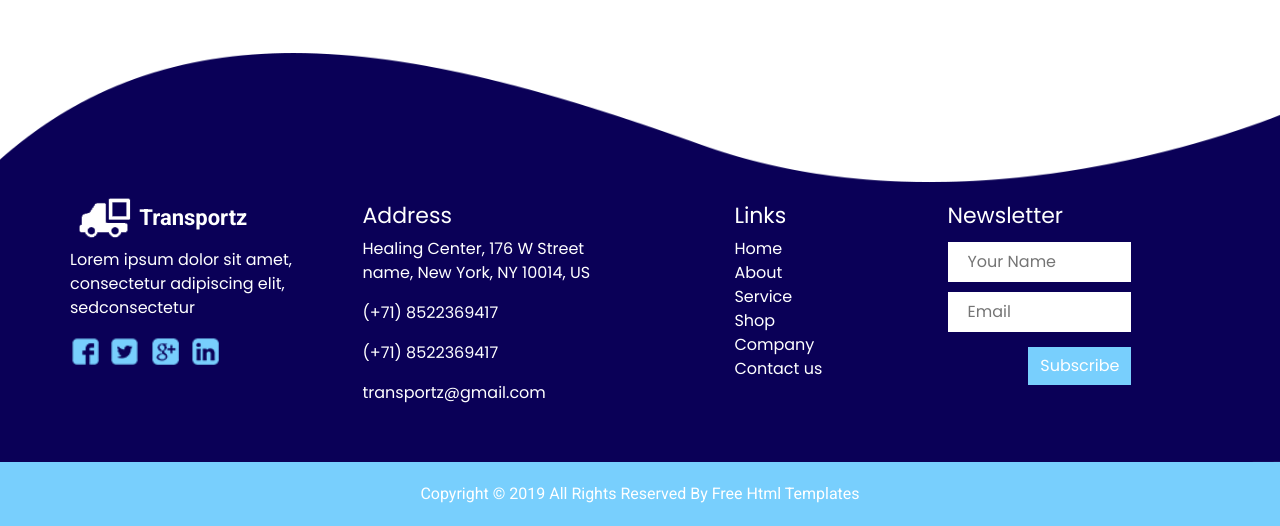
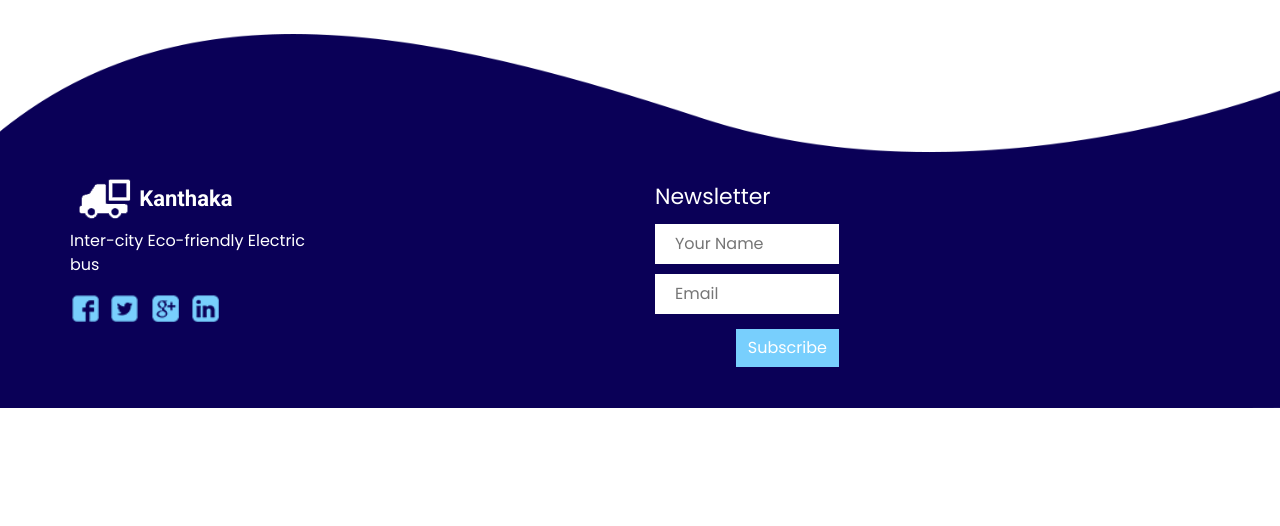
Before and after one commit to Bl4ckh00d/kanthaka, a plain HTML site: page index.html in a window 1280 px wide. Shown: the part 3398-3924 px from the top of the page. After the commit the page ends 3806 px from the top, so only its background shows below. Drawn offline with nearby package versions, Linux system fonts and the light colour scheme; some packages are replaced by stand-ins of ours.

Commit message:
Update index.html

```diff
--- a/index.html
+++ b/index.html
@@ -554,20 +554,19 @@ The "Kanthaka" electric bus project will be a great opportunity for us who are t
           <div class="d-flex align-items-center h-100">
             <div class="company-detail">
               <h3>
-                Company
+                Technology
               </h3>
               <p>
-                Contrary to popular belief, Lorem Ipsum is not simply random text. It has roots in a piece of classical
-                Latin literature from 45 BC, making it over 2000 yearsContrary to popular belief, Lorem Ipsum is not
-                simply random text. It has roots in a piece of classical Latin literature from 45 BC, making it over
-                2000 years
+                The modern "Kanthaka" bus has been manufactured using next-generation support systems with safety at the fore. Modern "Kanthaka" electric buses have been developed to meet our highest safety standards. A range of research-validated and improved safety assistance systems ensure optimum safety for the driver, passengers and other road users. Extra safety with a strong stainless steel body and front energy absorbing bumpers, anti-lock braking system (ABS), electronic stability control program (ESC), A 360° camera system and a modern sensor system ensure reliable security.
+
+
               </p>
             </div>
           </div>
         </div>
         <div class="col-md-6">
           <div class="company_img-box">
-            <img src="images/company.jpg" alt="" class="img-fluid">
+            <img src="images/homw2.jpg" alt="" class="img-fluid">
           </div>
         </div>
       </div>
@@ -629,11 +628,11 @@ The "Kanthaka" electric bus project will be a great opportunity for us who are t
           <div class="logo-box">
             <img src="images/logo-white.png" alt="">
             <span>
-              Transportz
+              Kanthaka
             </span>
           </div>
           <p>
-            Lorem ipsum dolor sit amet, consectetur adipiscing elit, sedconsectetur
+            Inter-city Eco-friendly Electric bus
           </p>
           <div class="info_social">
             <div>
@@ -658,56 +657,10 @@ The "Kanthaka" electric bus project will be a great opportunity for us who are t
             </div>
           </div>
         </div>
-        <div class="col-md-3 info_address">
-          <h5>
-            Address
-          </h5>
-          <p>
-            Healing Center, 176 W Street name,
-            New York, NY 10014, US
-          </p>
-          <p>
-            (+71) 8522369417
-          </p>
-          <p>
-            (+71) 8522369417
-          </p>
-          <p>
-            <a href="">
-              transportz@gmail.com
-            </a>
-          </p>
-        </div>
+
         <div class="col-md-3 info_links">
 
-          <div class="info_nav ">
-            <nav class="">
-              <ul>
-                <h5>
-                  Links
-                </h5>
-                <li>
-                  <a href="index.html"> Home</a>
-                </li>
-                <li>
-                  <a href="about.html">About</a>
-                </li>
-                <li>
-                  <a href="service.html"> Service</a>
-                </li>
-                <li>
-                  <a href="shop.html"> Shop</a>
-                </li>
-                <li>
-                  <a href="company.html"> Company</a>
-                </li>
-                <li>
-                  <a href="contact.html">Contact us</a>
-                </li>
 
-              </ul>
-            </nav>
-          </div>
         </div>
         <div class="col-md-3 info_news">
           <h5>
@@ -734,13 +687,13 @@ The "Kanthaka" electric bus project will be a great opportunity for us who are t
   </section>
   <!-- end info section -->
 
-  <!-- footer section -->
+  <!-- footer section
   <section class="container-fluid footer_section">
     <p>
       Copyright &copy; 2019 All Rights Reserved By
       <a href="https://html.design/">Free Html Templates</a>
     </p>
-  </section>
+  </section> -->
   <!-- footer section -->
 
   <script type="text/javascript" src="js/jquery-3.4.1.min.js"></script>
```
